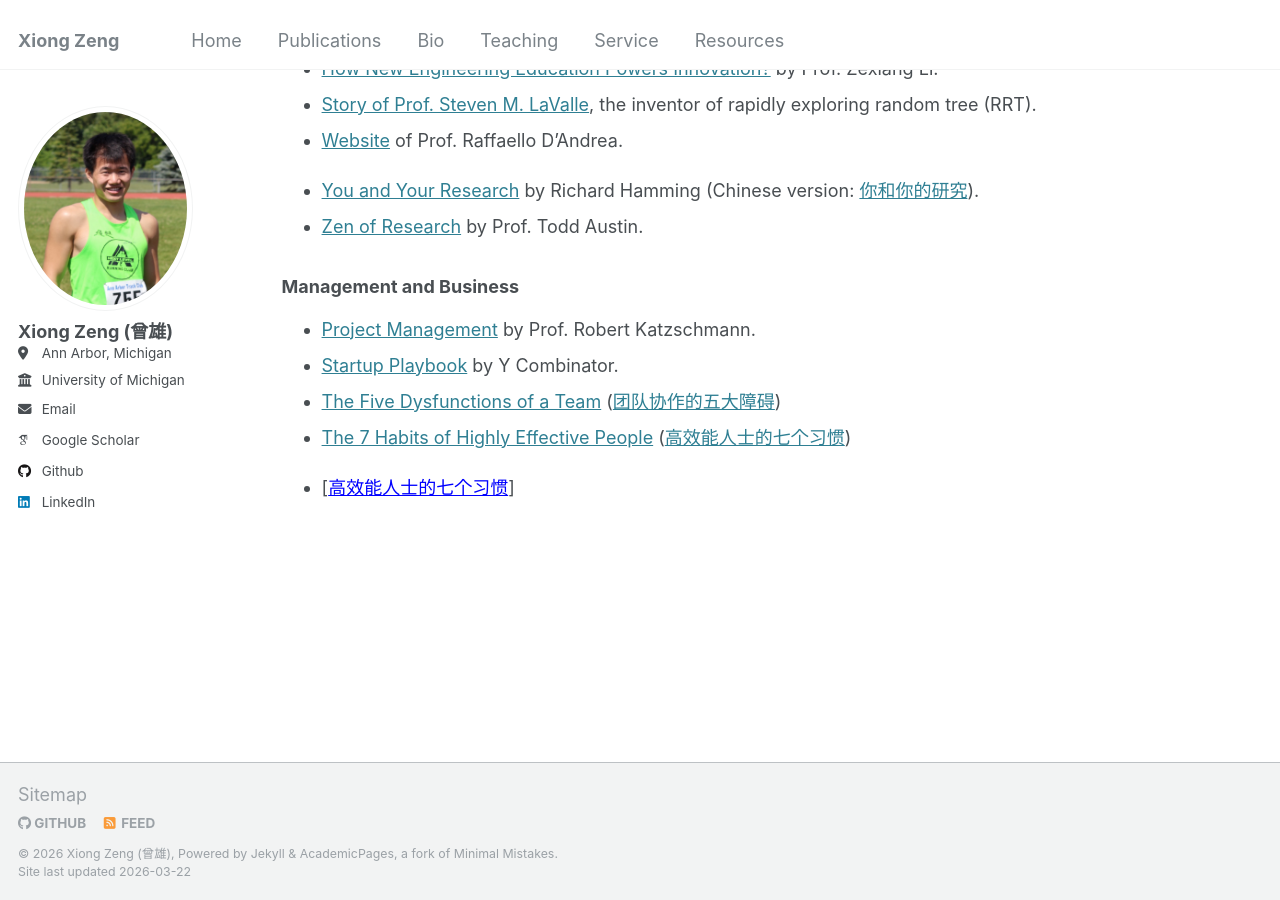
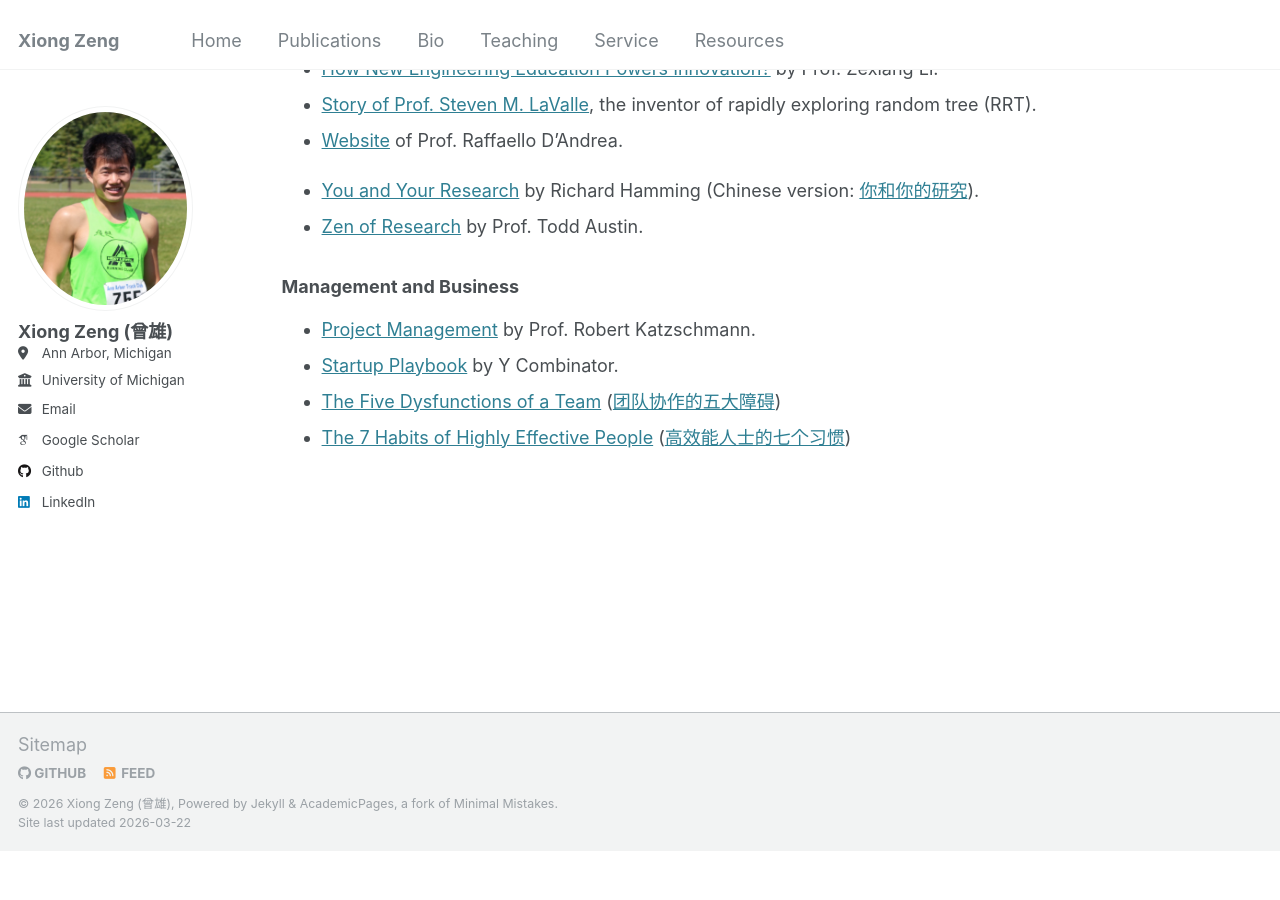
Before and after one commit to zengxiong111/zengxiong.github.io, a Jekyll site: the page built from _pages/resources.md, in a window 1280 px wide and 900 px high, scrolled down 658 px. Built offline with Jekyll 4.4.1, drawn with Linux system fonts in a browser that asks for light colours; some web fonts are replaced; after the commit the page ends 1508 px from its top, so only the background shows below that.

Commit message:
Update resources.md

```diff
--- a/_pages/resources.md
+++ b/_pages/resources.md
@@ -40,5 +40,3 @@ author_profile: true
 - [Startup Playbook](https://playbook.samaltman.com/) by Y Combinator.
 - [The Five Dysfunctions of a Team](https://static.sched.com/hosted_files/pa2023/8f/The%20Five%20Dysfunctions%20of%20a%20Team%20%281%29.pdf) ([团队协作的五大障碍](https://github.com/Maysjtu/books/blob/main/4.mobi%E5%9B%A2%E9%98%9F%E5%8D%8F%E4%BD%9C%E7%9A%84%E4%BA%94%E5%A4%A7%E9%9A%9C%E7%A2%8D%E5%8D%81%E5%B9%B4%E5%85%B8%E8%97%8F%E7%89%88.pdf))
 - [The 7 Habits of Highly Effective People](https://icrrd.com/public/media/01-11-2020-212827The%207%20Habits%20of%20Highly%20Effective%20People.pdf) ([高效能人士的七个习惯](https://github.com/zhangbc/eBooks/blob/master/%E5%85%B6%E4%BB%96%E7%B3%BB%E5%88%97/IT%E6%80%9D%E7%BB%B4%E7%B1%BB/%E9%AB%98%E6%95%88%E8%83%BD%E4%BA%BA%E5%A3%AB%E7%9A%84%E4%B8%83%E4%B8%AA%E4%B9%A0%E6%83%AF.pdf))
-
-- [<a href="https://github.com/zhangbc/eBooks/blob/master/%E5%85%B6%E4%BB%96%E7%B3%BB%E5%88%97/IT%E6%80%9D%E7%BB%B4%E7%B1%BB/%E9%AB%98%E6%95%88%E8%83%BD%E4%BA%BA%E5%A3%AB%E7%9A%84%E4%B8%83%E4%B8%AA%E4%B9%A0%E6%83%AF.pdf" target="_blank" style="color: blue;">高效能人士的七个习惯</a>]
```
